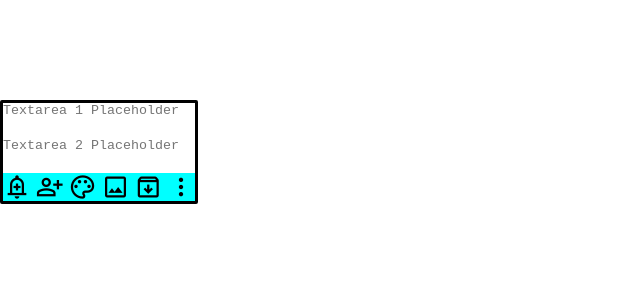
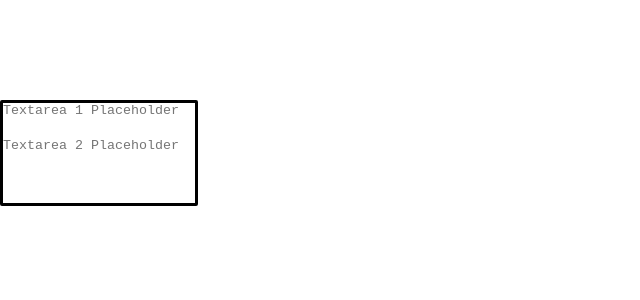
Before and after one commit to amritanand-py/FunDoNotesUI, an Angular app: page / in a window 1280 px wide. Shown: the top 300 px of the page, without its empty margins (0-640 px from the left). Built offline with nearby package versions, Linux system fonts and the light colour scheme.

Commit message:
Footer Hover Added

```diff
--- a/src/app/Components/notes-card/notes-card.component.css
+++ b/src/app/Components/notes-card/notes-card.component.css
@@ -18,6 +18,14 @@ textarea:focus{
 }
 
 #notescard {
+  /* width: 15vw;
+  border-style: solid;
+  border-color: black;
+  border-radius: 2px;
+  display: flex;
+  flex-direction: column;
+  align-items: center;
+  justify-content: center; */
   width: 15vw;
   border-style: solid;
   border-color: black;
@@ -26,5 +34,12 @@ textarea:focus{
   flex-direction: column;
   align-items: center;
   justify-content: center;
+  position: relative;
+}
+#notesFooter{
+  display: none;
+}
 
+.show {
+  display: block;
 }
--- a/src/app/Components/notes-card/notes-card.component.html
+++ b/src/app/Components/notes-card/notes-card.component.html
@@ -1,5 +1,5 @@
 <br><br><br><br><br>
-<div id="notescard">
+<div id="notescard" (mouseenter)="showSecondDiv = true" (mouseleave)="showSecondDiv = false">
 
     <div id="carddiv">
         <textarea [(ngModel)]="textarea1Content" (input)="adjustTextareaHeight('textarea1', $event)" placeholder="Textarea 1 Placeholder"></textarea>
@@ -7,6 +7,10 @@
     <div id="notesbody-Card" class="textfield"> -->
         <textarea [(ngModel)]="textarea2Content" (input)="adjustTextareaHeight('textarea2', $event)" placeholder="Textarea 2 Placeholder"></textarea>
     </div>
-    <div id="notesFooter"><app-logobar></app-logobar></div>
+    <div style="height: 30px; width: 100%;">
+        <div id="notesFooter" [style.display]="showSecondDiv ? 'block' : 'none'">
+            <app-logobar></app-logobar>
+        </div>
+    </div>
 
 </div>
--- a/src/app/Components/notes-card/notes-card.component.ts
+++ b/src/app/Components/notes-card/notes-card.component.ts
@@ -14,4 +14,7 @@ export class NotesCardComponent {
     textarea.style.height = 'auto';
     textarea.style.height = textarea.scrollHeight + 'px';
   }
+
+
+  showSecondDiv = false;
 }
```
